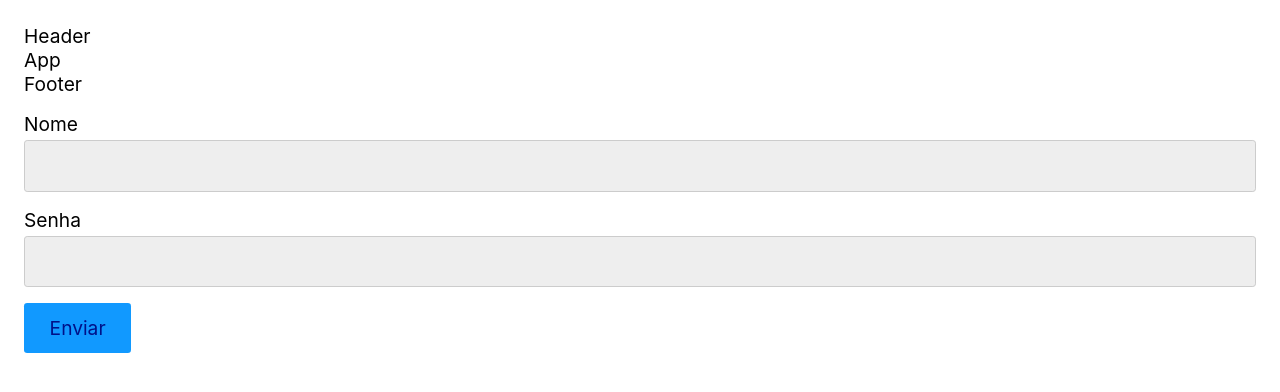
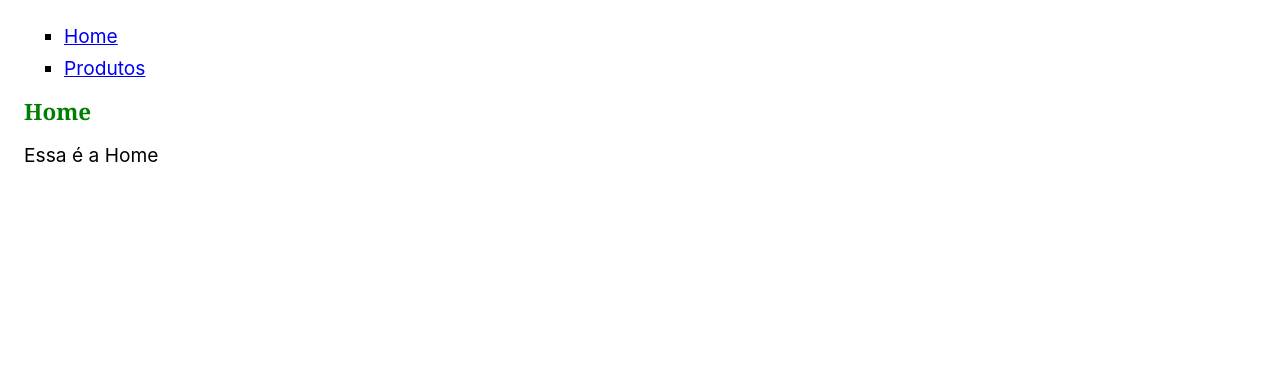
Before and after one commit to LeonardoLobas/React-Origamid, a React (Vite) app: page / in a window 1280 px wide. Shown: the top 392 px of the page. Built offline with nearby package versions, Linux system fonts and the light colour scheme.

Commit message:
produtos Exercicio.

```diff
--- a/src/app.jsx
+++ b/src/app.jsx
@@ -1,16 +1,24 @@
 import React from "react";
 import Header from "./header";
-import Footer from "./footer";
-import Form from "./Form/form";
+import Home from "./home";
+import Produtos from "./produtos";
 
 const App = () => {
+    const { pathname } = window.location;
+    console.log(pathname);
+
+    let Component;
+    if (pathname === "/produtos") {
+        Component = Produtos;
+    } else {
+        Component = Home;
+    }
+
     return (
-        <div>
+        <section>
             <Header />
-            App
-            <Footer />
-            <Form />
-        </div>
+            <Component />
+        </section>
     );
 };
 
--- a/src/header.jsx
+++ b/src/header.jsx
@@ -1,7 +1,18 @@
 import React from "react";
 
 const Header = () => {
-    return <header>Header</header>
-}
+    return (
+        <header>
+            <ul>
+                <li>
+                    <a href="/">Home</a>
+                </li>
+                <li>
+                    <a href="/produtos">Produtos</a>
+                </li>
+            </ul>
+        </header>
+    );
+};
 
-export default Header
+export default Header;
--- /dev/null
+++ b/src/home.jsx
@@ -0,0 +1,13 @@
+import React from "react";
+import Titulo from "./titulo";
+
+const Home = () => {
+    return (
+        <section>
+            <Titulo texto="Home" />
+            <p>Essa é a Home</p>
+        </section>
+    );
+};
+
+export default Home;
--- /dev/null
+++ b/src/produto.jsx
@@ -0,0 +1,16 @@
+import React from "react";
+
+const Produto = ({ nome, propriedades }) => {
+    return (
+        <div style={{ border: "1px solid", margin: "1rem 0", padding: "1rem" }}>
+            <p>{nome}</p>
+            <ul>
+                {propriedades.map((propriedade) => (
+                    <li key={propriedade}>{propriedade}</li>
+                ))}
+            </ul>
+        </div>
+    );
+};
+
+export default Produto;
--- /dev/null
+++ b/src/produtos.jsx
@@ -0,0 +1,21 @@
+import React from "react";
+import Titulo from "./titulo";
+import Produto from "./produto";
+
+const Produtos = () => {
+    const produtos = [
+        { nome: "Notebook", propriedades: ["16gb ram", "512gb"] },
+        { nome: "Smartphone", propriedades: ["2gb ram", "128gb"] },
+    ];
+
+    return (
+        <section>
+            <Titulo texto="Produtos" />
+            {produtos.map((produto) => (
+                <Produto key={produto.nome} {...produto} />
+            ))}
+        </section>
+    );
+};
+
+export default Produtos;
--- /dev/null
+++ b/src/titulo.jsx
@@ -0,0 +1,7 @@
+import React from "react";
+
+const Titulo = ({ texto }) => {
+    return <h1 style={{ color: "green" }}>{texto}</h1>;
+};
+
+export default Titulo;
```
